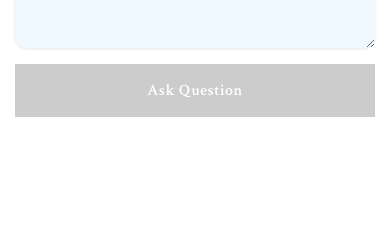
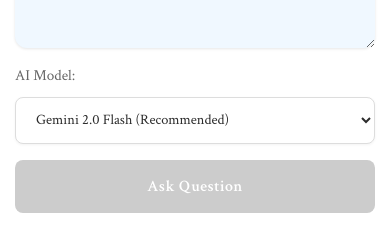
Before and after one commit to ianvanharten/macdonald_history_bot, a Vue app in the folder frontend/: page / in a window 390 px wide. Shown: the part 599-844 px from the top of the page. Built offline with nearby package versions, Linux system fonts and the light colour scheme; a web font is replaced by a local one.

Commit message:
Add option to select AI model

```diff
--- a/frontend/src/App.vue
+++ b/frontend/src/App.vue
@@ -83,7 +83,11 @@ export default {
       }
     }
 
-    const handleQuestionSubmitted = async (question) => {
+    const handleQuestionSubmitted = async (data) => {
+      // Handle both old format (string) and new format (object) for compatibility
+      const question = typeof data === 'string' ? data : data.question
+      const model = typeof data === 'string' ? 'google/gemini-2.0-flash-exp:free' : data.model
+
       currentQuestion.value = question
       isLoading.value = true
       error.value = ''
@@ -98,7 +102,8 @@ export default {
 
       try {
         const result = await axios.post('http://localhost:8000/ask', {
-          question: question
+          question: question,
+          model: model
         })
 
         response.value = result.data
@@ -114,7 +119,7 @@ export default {
         if (err.response?.status === 429 ||
             (err.response?.data?.error && err.response.data.error.includes('rate limit')) ||
             (err.message && err.message.includes('429'))) {
-          error.value = `I apologize, but we've reached the usage limit for the current AI model. Please wait a few minutes and try again, or consider using a different model if this persists.`
+          error.value = `I apologize, but we've reached the usage limit for the current AI model. Please wait a few minutes and try again, or try selecting a different AI model.`
           errorType.value = 'rate-limit'
         } else if (err.response?.status >= 500) {
           error.value = 'The AI service is temporarily experiencing issues. Please try again in a moment.'
--- a/frontend/src/components/QuestionInput.vue
+++ b/frontend/src/components/QuestionInput.vue
@@ -12,6 +12,21 @@
           required
         ></textarea>
 
+        <div class="controls-row">
+          <div class="model-selector">
+            <label for="model-select" class="model-label">AI Model:</label>
+            <select
+              id="model-select"
+              v-model="selectedModel"
+              class="model-select"
+              :disabled="isLoading"
+            >
+              <option value="google/gemini-2.0-flash-exp:free">Gemini 2.0 Flash (Recommended)</option>
+              <option value="mistralai/mistral-small-3.2-24b-instruct:free">Mistral Small 3.2 24B</option>
+              <option value="openrouter/cypher-alpha:free">OpenRouter Cypher Alpha</option>
+            </select>
+          </div>
+
           <button
             type="submit"
             class="submit-button"
@@ -20,6 +35,7 @@
             <span v-if="isLoading">Thinking...</span>
             <span v-else>Ask Question</span>
           </button>
+        </div>
       </div>
     </form>
   </div>
@@ -43,6 +59,7 @@ export default {
   emits: ['question-submitted'],
   setup(props, { emit }) {
     const question = ref('')
+    const selectedModel = ref('google/gemini-2.0-flash-exp:free') // Default to Gemini
 
     // Watch for changes in currentQuestion to update the input when suggestions are clicked
     watch(() => props.currentQuestion, (newQuestion) => {
@@ -53,7 +70,10 @@ export default {
 
     const submitQuestion = () => {
       if (question.value.trim() && !props.isLoading) {
-        emit('question-submitted', question.value.trim())
+        emit('question-submitted', {
+          question: question.value.trim(),
+          model: selectedModel.value
+        })
         question.value = '' // Clear the input after submission
       }
     }
@@ -66,6 +86,7 @@ export default {
 
     return {
       question,
+      selectedModel,
       submitQuestion,
       handleEnterKey
     }
@@ -79,8 +100,6 @@ export default {
   margin: 0.5rem 0;
 }
 
-
-
 .question-form {
   width: 100%;
 }
@@ -89,6 +108,51 @@ export default {
   display: flex;
   flex-direction: column;
   gap: 1rem;
+}
+
+.controls-row {
+  display: flex;
+  gap: 1rem;
+  align-items: flex-end;
+}
+
+.model-selector {
+  flex: 1;
+  display: flex;
+  flex-direction: column;
+  gap: 0.5rem;
+}
+
+.model-label {
+  font-family: 'Crimson Text', serif;
+  font-size: 0.95rem;
+  color: #666;
+  font-weight: 500;
+}
+
+.model-select {
+  padding: 0.75rem 1rem;
+  border: 1px solid #ddd;
+  border-radius: 8px;
+  background: #fff;
+  font-family: 'Crimson Text', serif;
+  font-size: 0.95rem;
+  color: #2c2c2c;
+  cursor: pointer;
+  transition: all 0.3s ease;
+  box-shadow: 0 1px 3px rgba(0, 0, 0, 0.05);
+}
+
+.model-select:focus {
+  outline: none;
+  border-color: #2c2c2c;
+  box-shadow: 0 2px 6px rgba(44, 44, 44, 0.1);
+}
+
+.model-select:disabled {
+  background-color: #f5f5f5;
+  cursor: not-allowed;
+  opacity: 0.7;
 }
 
 .question-textarea {
@@ -123,7 +187,6 @@ export default {
 }
 
 .submit-button {
-  align-self: flex-end;
   padding: 1rem 2.5rem;
   background: #2c2c2c;
   color: #fff;
@@ -134,6 +197,8 @@ export default {
   cursor: pointer;
   transition: all 0.3s ease;
   letter-spacing: 0.5px;
+  border-radius: 8px;
+  white-space: nowrap;
 }
 
 .submit-button:hover:not(:disabled) {
@@ -157,6 +222,12 @@ export default {
     padding: 1rem 0;
   }
 
+  .controls-row {
+    flex-direction: column;
+    gap: 1rem;
+    align-items: stretch;
+  }
+
   .question-textarea {
     font-size: 1rem;
     min-height: 100px;
@@ -166,7 +237,10 @@ export default {
   .submit-button {
     padding: 1rem 2rem;
     font-size: 1rem;
-    align-self: stretch;
+  }
+
+  .model-select {
+    font-size: 0.9rem;
   }
 }
 </style>
```
Also changed, not shown: 1 other file (tests, documents, lock files or other folders). Lines whose indentation alone changed are shown as unchanged.
